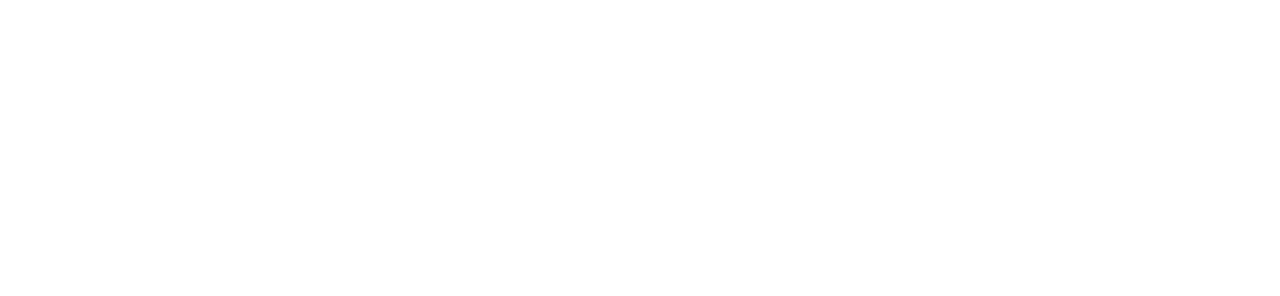
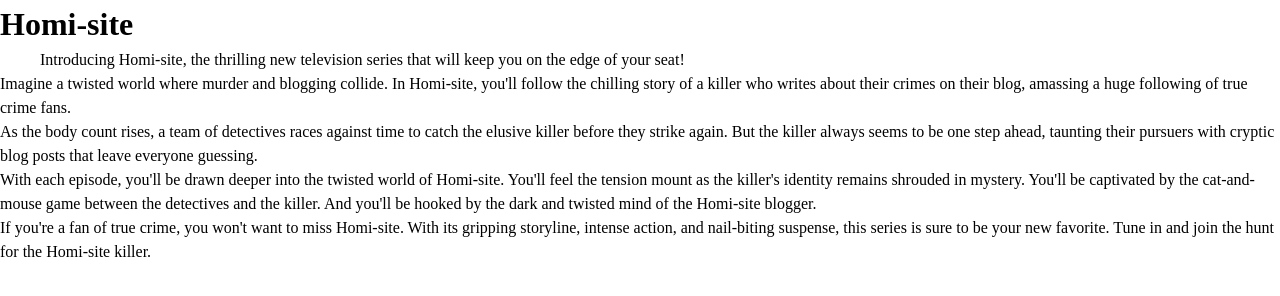
Before and after one commit to imd1005-web-development-winter-2023/assignment-02-NurpoHB, a plain HTML site: page index.html in a window 1280 px wide. Drawn offline with Linux system fonts and the light colour scheme.

Commit message:
added text to index

```diff
--- a/index.html
+++ b/index.html
@@ -2,7 +2,7 @@
 <html lang="en-ca">
   <head>
     <!-- Set the page title -->
-    <title>Assignment 02</title>
+    <title>Homi-site - Assignment 02</title>
 
     <!-- Set the charset we're using to UTF-8 -->
     <meta charset="UTF-8" />
@@ -20,10 +20,22 @@
     <link rel="stylesheet" href="style.css" />
   </head>
   <body>
-    <!--
+      <h1>Homi-site</h1>
+      <ul>
+        Introducing Homi-site, the thrilling new television series that will keep you on the edge of your seat!
+      </ul>
+      <p>
+      Imagine a twisted world where murder and blogging collide. In Homi-site, you'll follow the chilling story of a killer who writes about their crimes on their blog, amassing a huge following of true crime fans.
+      </p>
+      <p>
+      As the body count rises, a team of detectives races against time to catch the elusive killer before they strike again. But the killer always seems to be one step ahead, taunting their pursuers with cryptic blog posts that leave everyone guessing.
+    </p>
+    <p>
+      With each episode, you'll be drawn deeper into the twisted world of Homi-site. You'll feel the tension mount as the killer's identity remains shrouded in mystery. You'll be captivated by the cat-and-mouse game between the detectives and the killer. And you'll be hooked by the dark and twisted mind of the Homi-site blogger.
+    </p>
+<p>
+  If you're a fan of true crime, you won't want to miss Homi-site. With its gripping storyline, intense action, and nail-biting suspense, this series is sure to be your new favorite. Tune in and join the hunt for the Homi-site killer.
+      </p>
 
-      YOU HAVE TO MODIFY THE HTML TO BUILD YOUR AWESOME PAGE
-
-    -->
   </body>
 </html>
```
